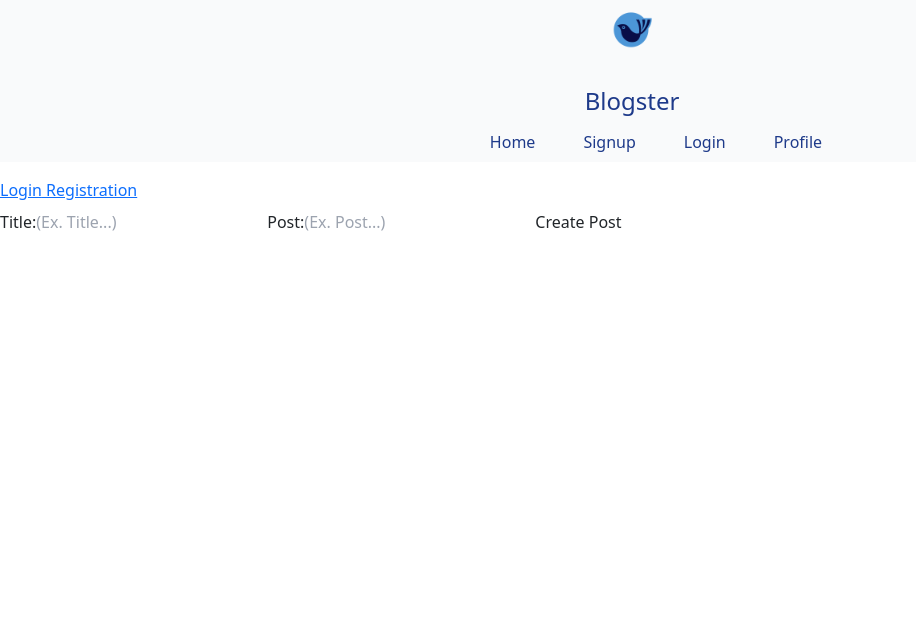
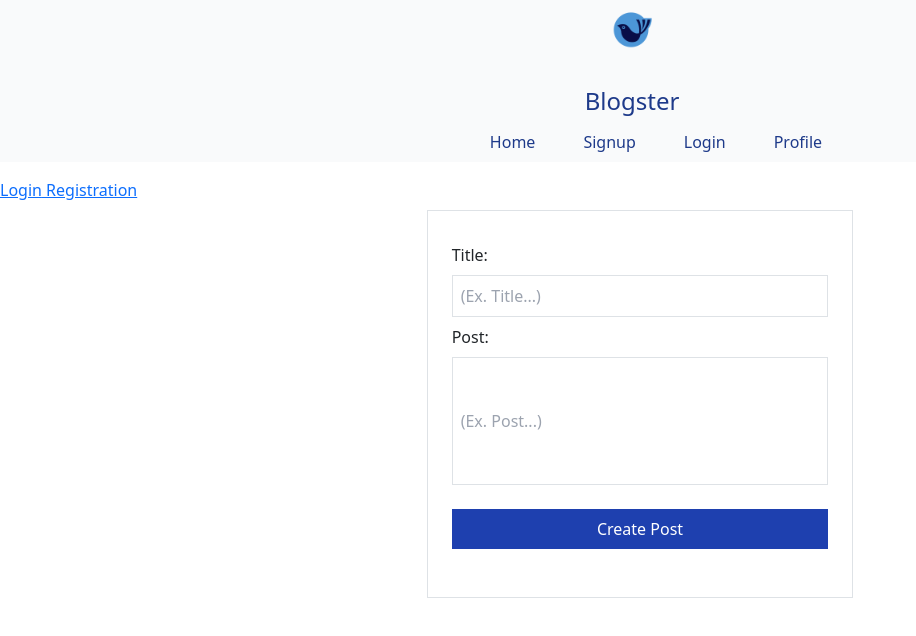
Before and after one commit to Woz-U-Group-Projects/team-javascript, a React (Create React App) app in the folder Client-Side/: page /createpost in a window 1280 px wide. Shown: the top 636 px of the page, without its empty margins (0-916 px from the left). Built offline with nearby package versions, Linux system fonts and the light colour scheme; no server answers; sample sign-in values are in the browser's storage.

Commit message:
src/pages/CreatePost.js ----> Added Styles for form components

```diff
--- a/Client-Side/src/pages/CreatePost.js
+++ b/Client-Side/src/pages/CreatePost.js
@@ -36,31 +36,33 @@ function CreatePost() {
   };
 
   return (
-    <div className="createPostPage">
+    <div className="createPostPage w-1/3 mx-auto border p-4">
       <Formik
         initialValues={initialValues}
         onSubmit={onSubmit}
         validationSchema={validationSchema}
       >
         <Form className="formContainer">
-          <label>Title: </label>
-          <ErrorMessage name="title" component="span" />
+          <label className='block py-2'>Title: </label>
+          <ErrorMessage name="title" component="span" className='block text-red-500' />
           <Field
             autoComplete="off"
             id="inputCreatePost"
             name="title"
             placeholder="(Ex. Title...)"
+            class="p-2 block w-full border"
           />
-          <label>Post: </label>
-          <ErrorMessage name="postText" component="span" />
+          <label className='block py-2'>Post: </label>
+          <ErrorMessage name="postText" component="span" className='block text-red-500' />
           <Field
             autoComplete="off"
             id="inputCreatePost"
             name="postText"
             placeholder="(Ex. Post...)"
+            class='p-2 block w-full border h-32'
           />
 
-          <button type="submit"> Create Post</button>
+          <button type="submit" className='bg-blue-800 text-white w-full my-4 py-2 hover:bg-blue-600'> Create Post</button>
         </Form>
       </Formik>
     </div>
```
